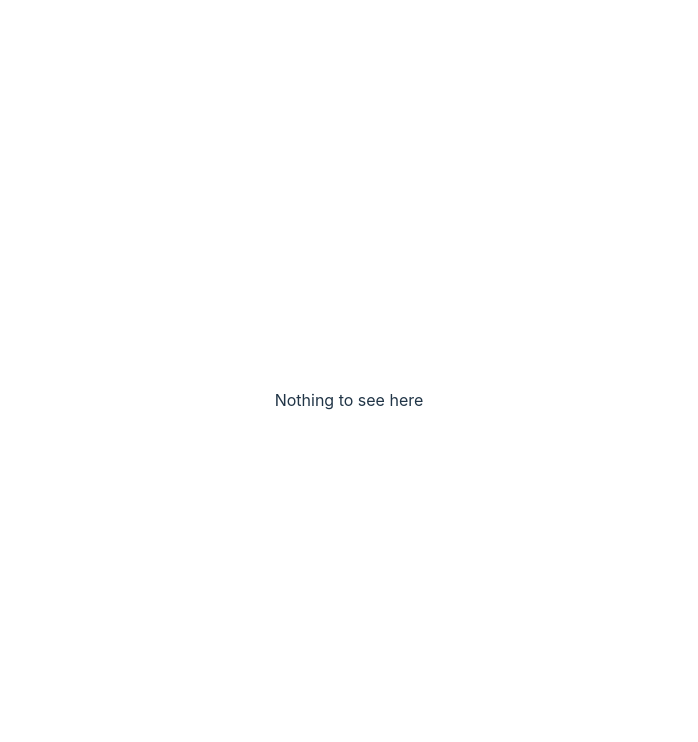
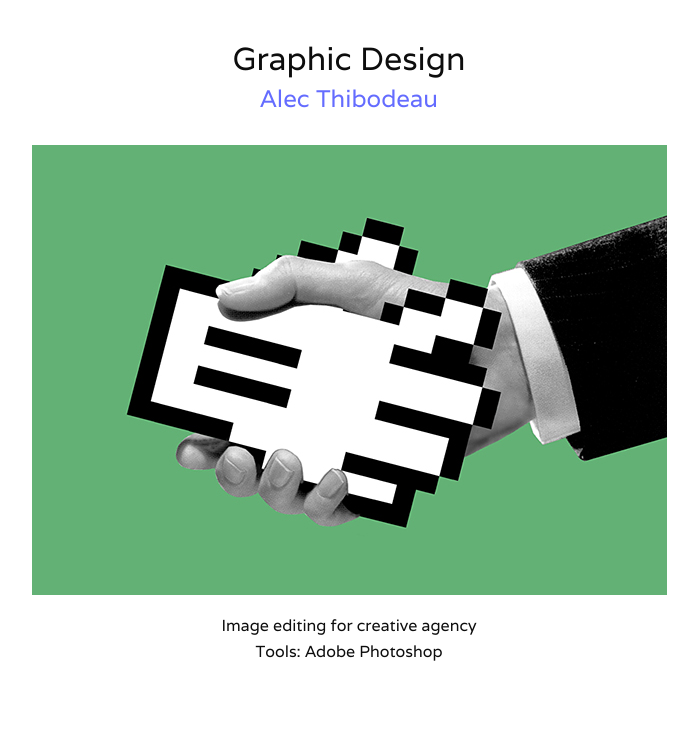
Before and after one commit to alecthibodeau/graphic-design, a React (Vite) app: page / in a window 1280 px wide. Shown: the top 742 px of the page, without its empty margins (291-989 px from the left). Built offline with nearby package versions, Linux system fonts and the light colour scheme.

Commit message:
Set isAvailable boolean to enable GraphicDesign component

```diff
--- a/src/App.tsx
+++ b/src/App.tsx
@@ -4,7 +4,7 @@ import './App.css'
 import GraphicDesign from './components/GraphicDesign'
 
 function App() {
-  const isAvailable: boolean = false;
+  const isAvailable: boolean = true;
   return (
     <>
       {isAvailable ? <GraphicDesign /> : <div>Nothing to see here</div>}
```
